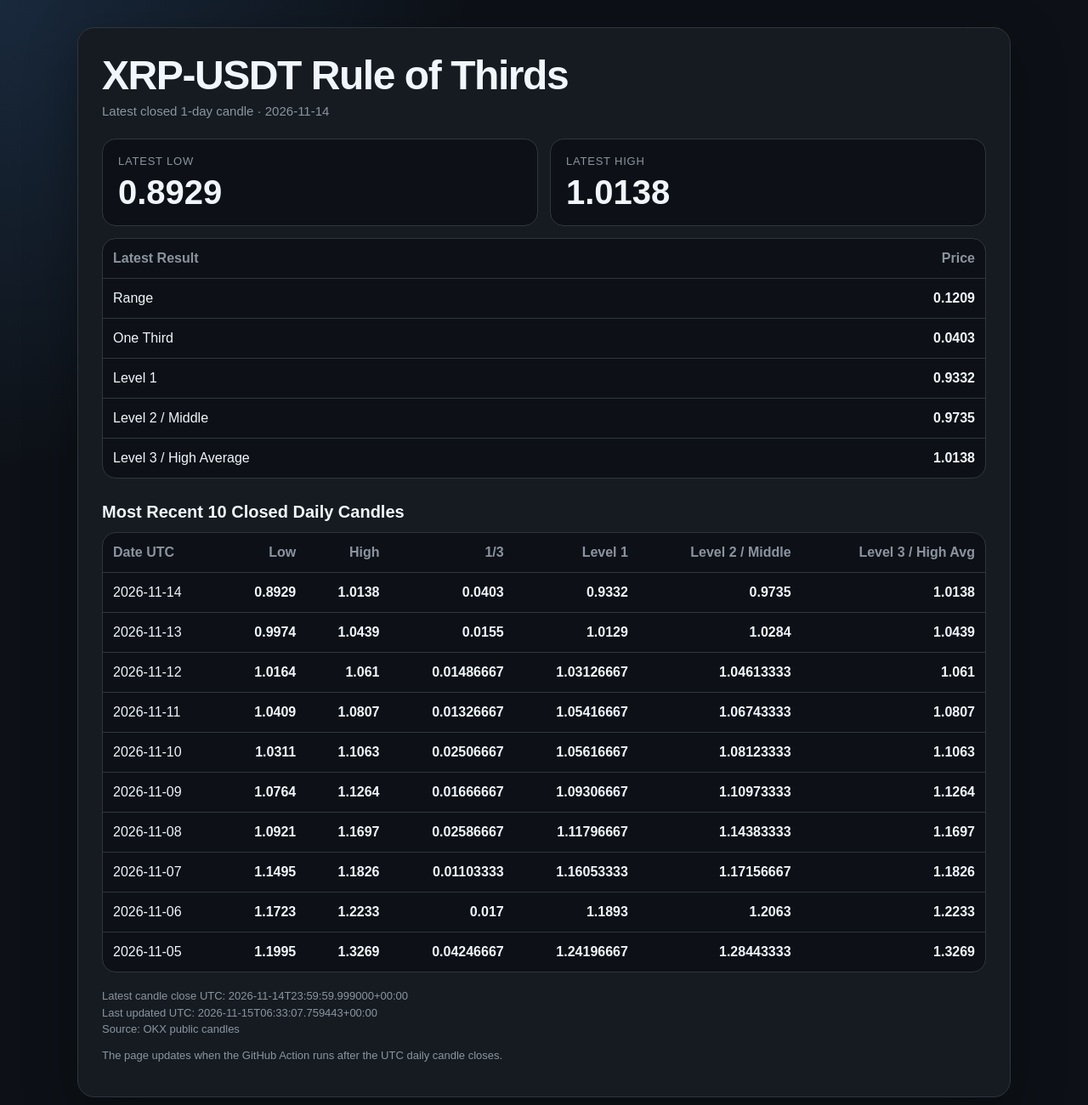
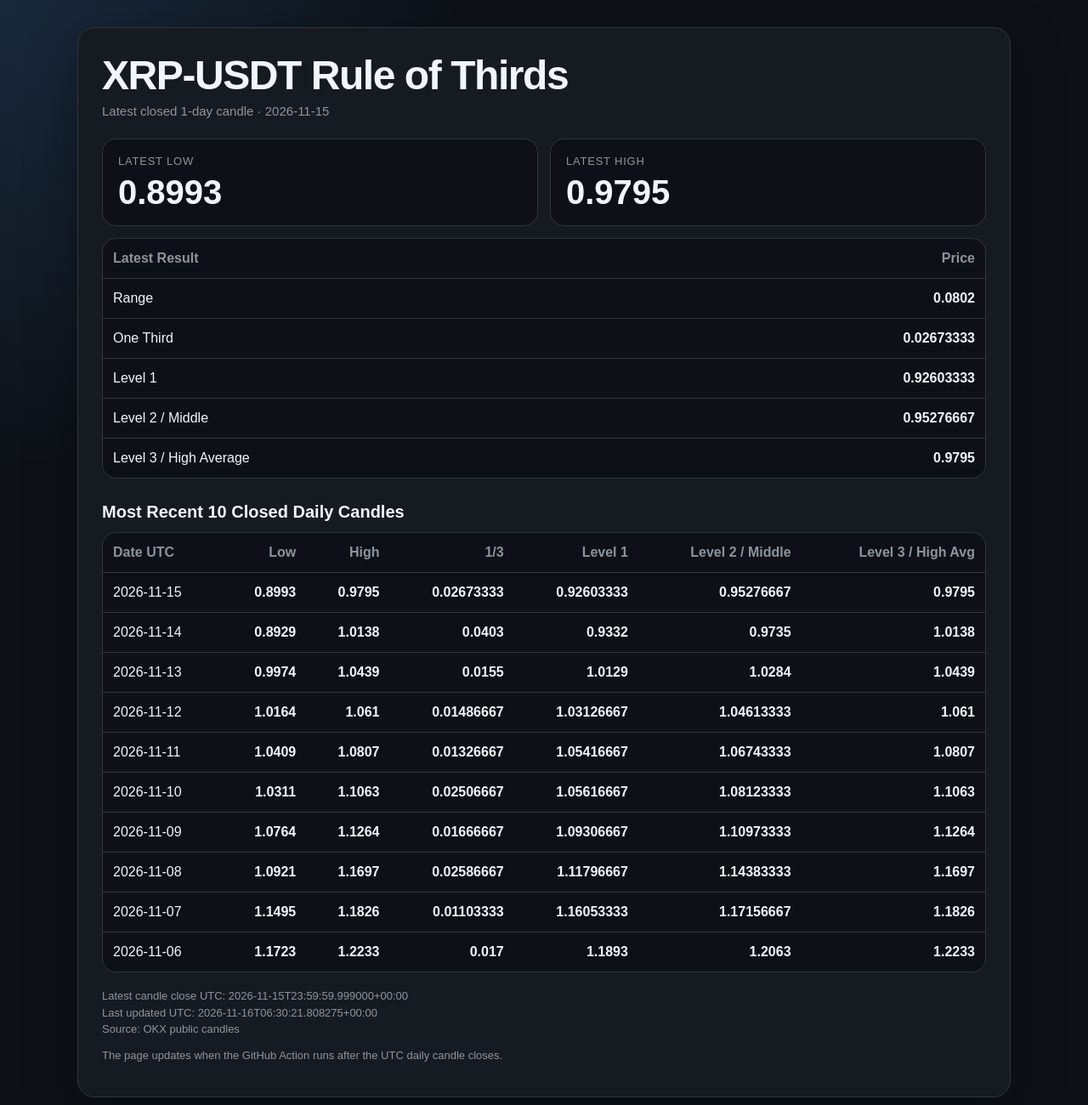
Before and after one commit to Einsteinmonkey/XRPoneDayCandlesRuleofThirds, a plain HTML site: page index.html in a window 1280 px wide. Shown: the whole page at 85% size. Drawn offline with Linux system fonts and the light colour scheme.

Commit message:
Update XRP/USDT rule of thirds

```diff
--- a/index.html
+++ b/index.html
@@ -114,27 +114,27 @@
 <body>
   <main>
     <h1>XRP-USDT Rule of Thirds</h1>
-    <p class="subtitle">Latest closed 1-day candle · 2026-11-14</p>
+    <p class="subtitle">Latest closed 1-day candle · 2026-11-15</p>
 
     <section class="price-grid">
       <div class="card">
         <span class="label">Latest Low</span>
-        <div class="value">0.8929</div>
+        <div class="value">0.8993</div>
       </div>
       <div class="card">
         <span class="label">Latest High</span>
-        <div class="value">1.0138</div>
+        <div class="value">0.9795</div>
       </div>
     </section>
 
     <div class="table-wrap latest-table">
       <table aria-label="Latest XRP USDT rule of thirds result">
         <tr><th>Latest Result</th><th>Price</th></tr>
-        <tr><td>Range</td><td>0.1209</td></tr>
-        <tr><td>One Third</td><td>0.0403</td></tr>
-        <tr><td>Level 1</td><td>0.9332</td></tr>
-        <tr><td>Level 2 / Middle</td><td>0.9735</td></tr>
-        <tr><td>Level 3 / High Average</td><td>1.0138</td></tr>
+        <tr><td>Range</td><td>0.0802</td></tr>
+        <tr><td>One Third</td><td>0.02673333</td></tr>
+        <tr><td>Level 1</td><td>0.92603333</td></tr>
+        <tr><td>Level 2 / Middle</td><td>0.95276667</td></tr>
+        <tr><td>Level 3 / High Average</td><td>0.9795</td></tr>
       </table>
     </div>
 
@@ -150,6 +150,15 @@
           <th>Level 2 / Middle</th>
           <th>Level 3 / High Avg</th>
         </tr>
+      <tr>
+        <td>2026-11-15</td>
+        <td>0.8993</td>
+        <td>0.9795</td>
+        <td>0.02673333</td>
+        <td>0.92603333</td>
+        <td>0.95276667</td>
+        <td>0.9795</td>
+      </tr>
       <tr>
         <td>2026-11-14</td>
         <td>0.8929</td>
@@ -231,21 +240,12 @@
         <td>1.2063</td>
         <td>1.2233</td>
       </tr>
-      <tr>
-        <td>2026-11-05</td>
-        <td>1.1995</td>
-        <td>1.3269</td>
-        <td>0.04246667</td>
-        <td>1.24196667</td>
-        <td>1.28443333</td>
-        <td>1.3269</td>
-      </tr>
       </table>
     </div>
 
     <p class="meta">
-      Latest candle close UTC: 2026-11-14T23:59:59.999000+00:00<br>
-      Last updated UTC: 2026-11-15T06:33:07.759443+00:00<br>
+      Latest candle close UTC: 2026-11-15T23:59:59.999000+00:00<br>
+      Last updated UTC: 2026-11-16T06:30:21.808275+00:00<br>
       Source: OKX public candles
     </p>
     <p class="note">The page updates when the GitHub Action runs after the UTC daily candle closes.</p>
```
Also changed, not shown: results/history.csv (+10 -9 lines), 2 other files.
